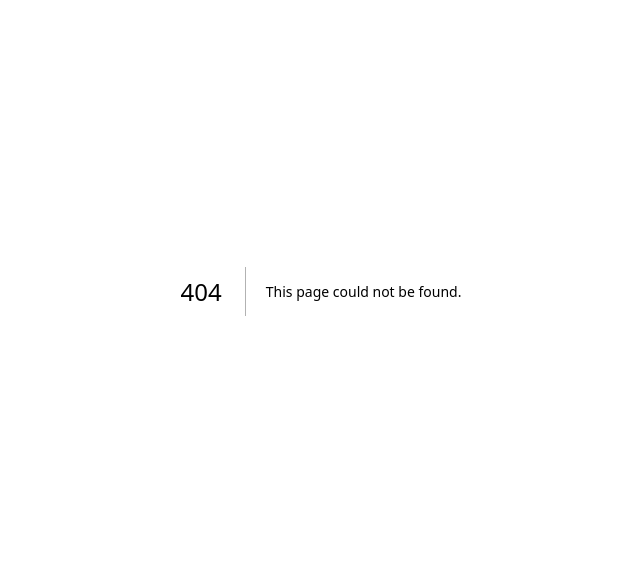
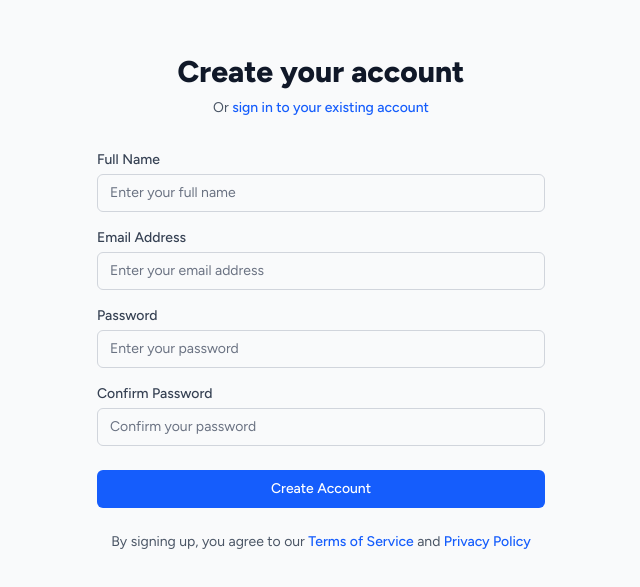
Before and after one commit to rahatkabir007/alumni_frontend, a Next.js app: page /register in a window 1280 px wide. Before the commit this address had no page. Shown: the part 109-696 px from the top of the page, without its empty margins (319-959 px from the left). Built offline with nearby package versions, Linux system fonts and the light colour scheme.

Commit message:
registrer

```diff
--- a/package.json
+++ b/package.json
@@ -9,9 +9,11 @@
     "lint": "next lint"
   },
   "dependencies": {
+    "formik": "^2.4.6",
+    "next": "15.3.5",
     "react": "^19.0.0",
     "react-dom": "^19.0.0",
-    "next": "15.3.5"
+    "yup": "^1.6.1"
   },
   "devDependencies": {
     "@tailwindcss/postcss": "^4",
--- /dev/null
+++ b/src/app/register/page.js
@@ -0,0 +1,193 @@
+"use client"
+import { Formik, Form, Field, ErrorMessage } from 'formik';
+import * as Yup from 'yup';
+import { useState } from 'react';
+import { useRouter } from 'next/navigation';
+import Link from 'next/link';
+
+const RegisterSchema = Yup.object().shape({
+    name: Yup.string()
+        .min(2, 'Name must be at least 2 characters')
+        .max(50, 'Name must be less than 50 characters')
+        .required('Name is required'),
+    email: Yup.string()
+        .email('Invalid email address')
+        .required('Email is required'),
+    password: Yup.string()
+        .min(8, 'Password must be at least 8 characters')
+        .matches(
+            /^(?=.*[a-z])(?=.*[A-Z])(?=.*\d)/,
+            'Password must contain at least one uppercase letter, one lowercase letter, and one number'
+        )
+        .required('Password is required'),
+    confirmPassword: Yup.string()
+        .oneOf([Yup.ref('password'), null], 'Passwords must match')
+        .required('Please confirm your password'),
+});
+
+export default function RegisterPage() {
+    const router = useRouter();
+    const [isSubmitting, setIsSubmitting] = useState(false);
+    const [submitError, setSubmitError] = useState(null);
+
+    const handleSubmit = async (values, { setSubmitting }) => {
+        setIsSubmitting(true);
+        setSubmitError(null);
+
+        try {
+            // Replace this with your actual API call
+            const response = await fetch(`${process.env.NEXT_PUBLIC_API_URL}/auth/register`, {
+                method: 'POST',
+                headers: {
+                    'Content-Type': 'application/json',
+                },
+                body: JSON.stringify({
+                    name: values.name,
+                    email: values.email,
+                    password: values.password,
+                }),
+            });
+
+            if (response.ok) {
+                // Redirect to login or dashboard
+                router.push('/');
+            } else {
+                const errorData = await response.json();
+                setSubmitError(errorData.message || 'Something went wrong');
+            }
+        } catch (error) {
+            console.error('Register error:', error);
+            setSubmitError('Network error. Please try again.');
+        } finally {
+            setIsSubmitting(false);
+            setSubmitting(false);
+        }
+    };
+
+    return (
+        <div className="min-h-screen flex items-center justify-center bg-gray-50 py-12 px-4 sm:px-6 lg:px-8">
+            <div className="max-w-md w-full space-y-8">
+                <div>
+                    <h2 className="mt-6 text-center text-3xl font-extrabold text-gray-900">
+                        Create your account
+                    </h2>
+                    <p className="mt-2 text-center text-sm text-gray-600">
+                        Or{' '}
+                        <Link href="/login" className="font-medium text-blue-600 hover:text-blue-500">
+                            sign in to your existing account
+                        </Link>
+                    </p>
+                </div>
+
+                <Formik
+                    initialValues={{
+                        name: '',
+                        email: '',
+                        password: '',
+                        confirmPassword: '',
+                    }}
+                    validationSchema={RegisterSchema}
+                    onSubmit={handleSubmit}
+                >
+                    {({ isSubmitting }) => (
+                        <Form className="mt-8 space-y-6">
+                            {submitError && (
+                                <div className="bg-red-50 border border-red-200 text-red-600 px-4 py-3 rounded-md text-sm">
+                                    {submitError}
+                                </div>
+                            )}
+
+                            <div className="space-y-4">
+                                <div>
+                                    <label htmlFor="name" className="block text-sm font-medium text-gray-700">
+                                        Full Name
+                                    </label>
+                                    <Field
+                                        id="name"
+                                        name="name"
+                                        type="text"
+                                        className="mt-1 appearance-none relative block w-full px-3 py-2 border border-gray-300 placeholder-gray-500 text-gray-900 rounded-md focus:outline-none focus:ring-blue-500 focus:border-blue-500 focus:z-10 sm:text-sm"
+                                        placeholder="Enter your full name"
+                                    />
+                                    <ErrorMessage name="name" component="div" className="mt-1 text-sm text-red-600" />
+                                </div>
+
+                                <div>
+                                    <label htmlFor="email" className="block text-sm font-medium text-gray-700">
+                                        Email Address
+                                    </label>
+                                    <Field
+                                        id="email"
+                                        name="email"
+                                        type="email"
+                                        className="mt-1 appearance-none relative block w-full px-3 py-2 border border-gray-300 placeholder-gray-500 text-gray-900 rounded-md focus:outline-none focus:ring-blue-500 focus:border-blue-500 focus:z-10 sm:text-sm"
+                                        placeholder="Enter your email address"
+                                    />
+                                    <ErrorMessage name="email" component="div" className="mt-1 text-sm text-red-600" />
+                                </div>
+
+                                <div>
+                                    <label htmlFor="password" className="block text-sm font-medium text-gray-700">
+                                        Password
+                                    </label>
+                                    <Field
+                                        id="password"
+                                        name="password"
+                                        type="password"
+                                        className="mt-1 appearance-none relative block w-full px-3 py-2 border border-gray-300 placeholder-gray-500 text-gray-900 rounded-md focus:outline-none focus:ring-blue-500 focus:border-blue-500 focus:z-10 sm:text-sm"
+                                        placeholder="Enter your password"
+                                    />
+                                    <ErrorMessage name="password" component="div" className="mt-1 text-sm text-red-600" />
+                                </div>
+
+                                <div>
+                                    <label htmlFor="confirmPassword" className="block text-sm font-medium text-gray-700">
+                                        Confirm Password
+                                    </label>
+                                    <Field
+                                        id="confirmPassword"
+                                        name="confirmPassword"
+                                        type="password"
+                                        className="mt-1 appearance-none relative block w-full px-3 py-2 border border-gray-300 placeholder-gray-500 text-gray-900 rounded-md focus:outline-none focus:ring-blue-500 focus:border-blue-500 focus:z-10 sm:text-sm"
+                                        placeholder="Confirm your password"
+                                    />
+                                    <ErrorMessage name="confirmPassword" component="div" className="mt-1 text-sm text-red-600" />
+                                </div>
+                            </div>
+
+                            <div>
+                                <button
+                                    type="submit"
+                                    disabled={isSubmitting}
+                                    className="group relative w-full flex justify-center py-2 px-4 border border-transparent text-sm font-medium rounded-md text-white bg-blue-600 hover:bg-blue-700 focus:outline-none focus:ring-2 focus:ring-offset-2 focus:ring-blue-500 disabled:opacity-50 disabled:cursor-not-allowed"
+                                >
+                                    {isSubmitting ? (
+                                        <>
+                                            <div className="animate-spin rounded-full h-4 w-4 border-b-2 border-white mr-2"></div>
+                                            Creating Account...
+                                        </>
+                                    ) : (
+                                        'Create Account'
+                                    )}
+                                </button>
+                            </div>
+
+                            <div className="text-center">
+                                <p className="text-sm text-gray-600">
+                                    By signing up, you agree to our{' '}
+                                    <Link href="/terms" className="font-medium text-blue-600 hover:text-blue-500">
+                                        Terms of Service
+                                    </Link>{' '}
+                                    and{' '}
+                                    <Link href="/privacy" className="font-medium text-blue-600 hover:text-blue-500">
+                                        Privacy Policy
+                                    </Link>
+                                </p>
+                            </div>
+                        </Form>
+                    )}
+                </Formik>
+            </div>
+        </div>
+    );
+}
--- a/src/components/SocialLogin.js
+++ b/src/components/SocialLogin.js
@@ -65,7 +65,7 @@ export default function Login() {
         setError('');
 
         try {
-            const response = await fetch(`${process.env.NEXT_PUBLIC_API_URL}/login`, {
+            const response = await fetch(`${process.env.NEXT_PUBLIC_API_URL}/auth/login`, {
                 method: 'POST',
                 headers: {
                     'Content-Type': 'application/json',
```
Also changed, not shown: 1 other file (tests, documents, lock files or other folders).
